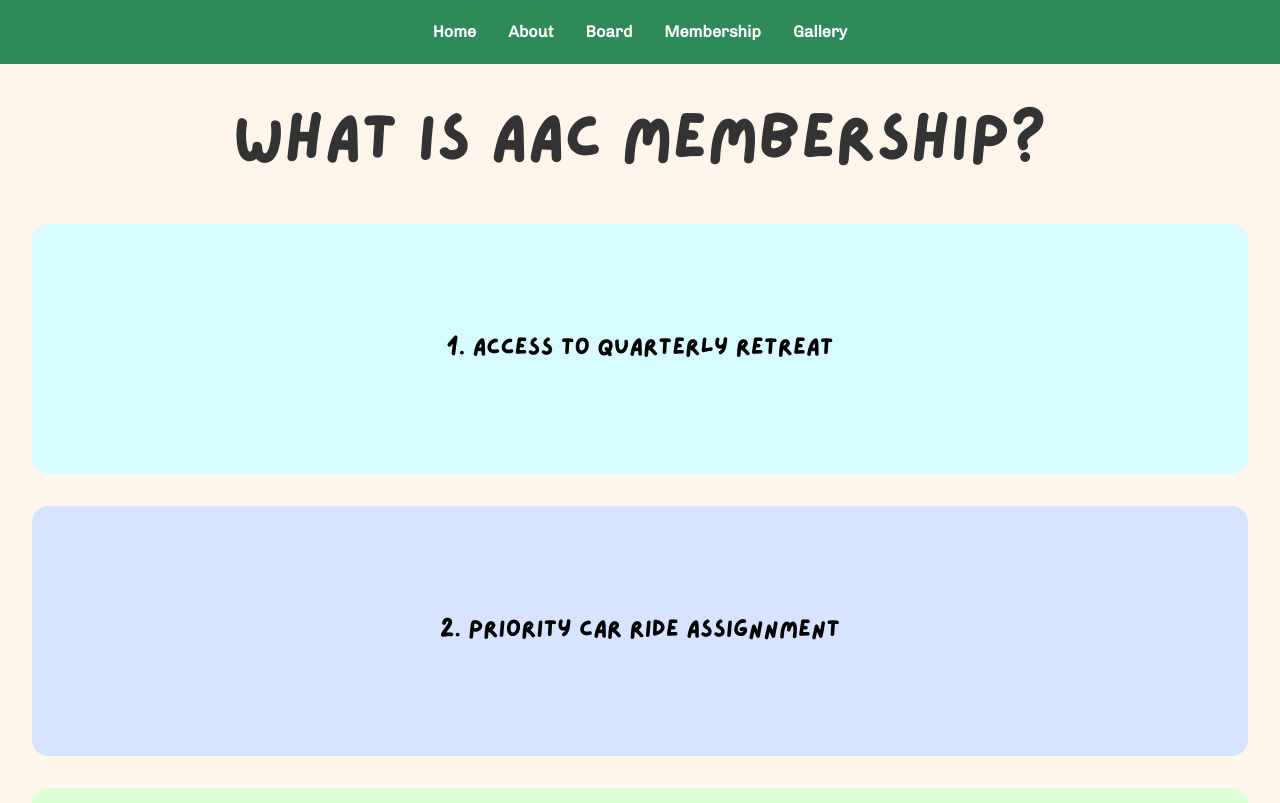
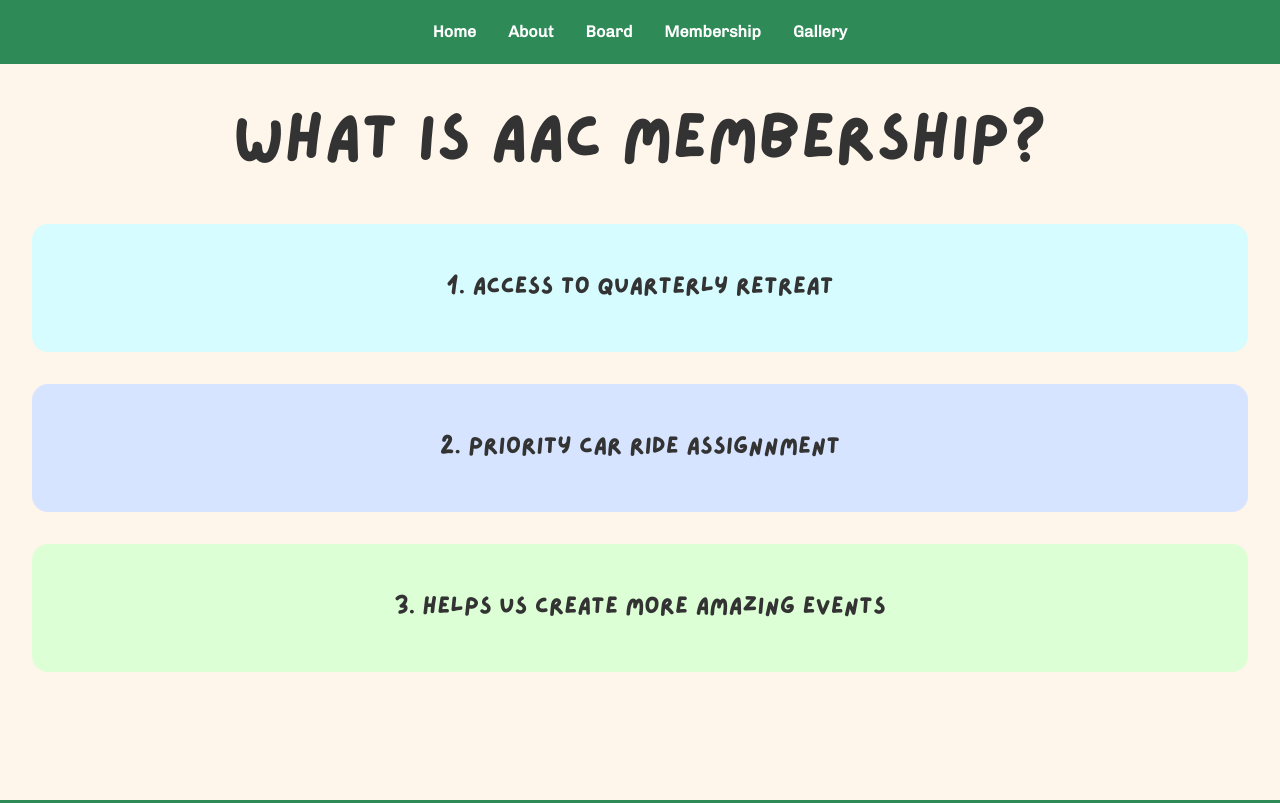
Before and after one commit to Anteater-Adventure-Club/Website, a Next.js app: page /membership in a window 1280 px wide. Shown: the top 803 px of the page. Built offline with nearby package versions, Linux system fonts and the light colour scheme.

Commit message:
improved membership page

```diff
--- a/src/app/about/page.css
+++ b/src/app/about/page.css
@@ -4,11 +4,6 @@
   justify-content: center;
   align-items: center;
   gap: 6rem;
-
-  h2 {
-    font-family: "Lazydog";
-    font-size: 2.5rem;
-  }
 
   p {
     font-size: 1.25rem;
--- a/src/app/globals.css
+++ b/src/app/globals.css
@@ -49,10 +49,23 @@ main {
   padding: var(--outside-padding);
 }
 
+h1,
+h2,
+h3 {
+  font-family: "Lazydog";
+}
+
 h1 {
-  font-family: "Lazydog";
   font-size: 4rem;
   text-align: center;
+}
+
+h2 {
+  font-size: 2.5rem;
+}
+
+h3 {
+  font-size: 1.5rem;
 }
 
 /* Components */
@@ -129,11 +142,6 @@ h1 {
   position: relative;
 }
 
-.popup-content h3 {
-  font-family: "Lazydog";
-  font-size: 1.4rem;
-}
-
 .popup .close {
   position: absolute;
   top: 10px;
--- a/src/app/membership/page.css
+++ b/src/app/membership/page.css
@@ -1,28 +1,24 @@
+.membership-boxes {
+  margin-top: 2rem;
+  display: flex;
+  flex-direction: column;
+  gap: 2rem;
+}
+
 .membership-box {
-  width: 100%;
-  height: 250px;
-  padding: 2rem;
-  color: rgb(0, 0, 0);
+  height: 8rem;
   display: flex;
   justify-content: center;
   align-items: center;
-  font-size: 1.5rem;
-  text-align: center;
-  margin: 2rem 0; /* Vertical Gap*/
   border-radius: 1rem;
-  box-sizing: border-box;
 }
 
-/* Background Colors */
 .box1 {
   background-color: #d6fcff;
-  font-family: "Lazydog";
 }
 .box2 {
   background-color: #d6e4ff;
-  font-family: "Lazydog";
 }
 .box3 {
   background-color: #dcffd6;
-  font-family: "Lazydog";
 }
--- a/src/app/membership/page.tsx
+++ b/src/app/membership/page.tsx
@@ -7,7 +7,7 @@ export default function Membership() {
     <div className="membership-main">
       <h1>What is AAC Membership?</h1>
 
-      <div>
+      <div className="membership-boxes">
         <div className="membership-box box1">
           <h3>1. Access to quarterly retreat</h3>
         </div>
```
